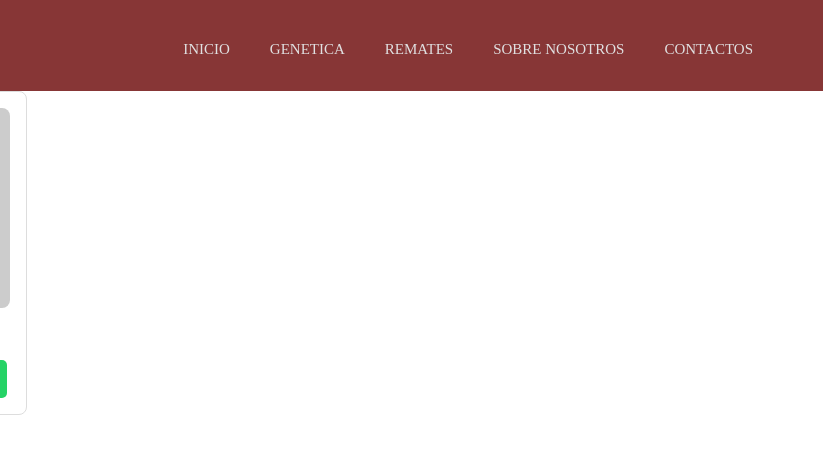
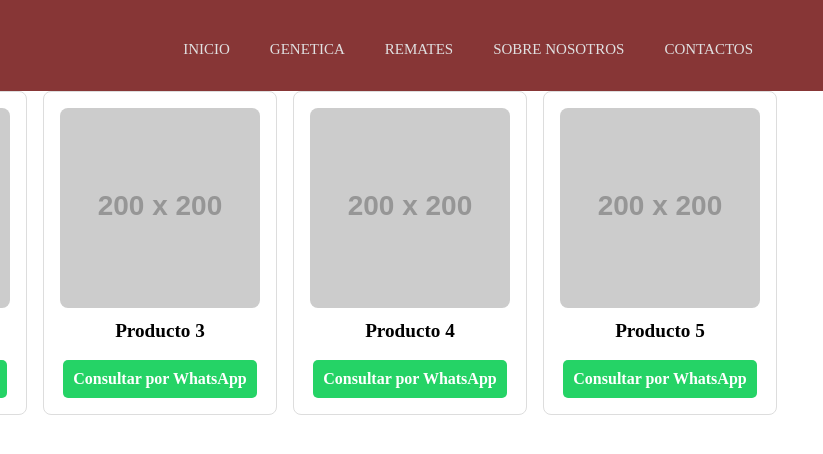
Before and after one commit to ivaneichenberger/Cabanas-Bosquejo-Prueba-Tecnica, a plain HTML site: page genetica.html in a window 1280 px wide. Shown: the full height of the page, 457-1280 px from the left. Drawn offline with Linux system fonts and the light colour scheme; placeholder pictures from the web are drawn by us.

Commit message:
genetica cards commit

```diff
--- a/genetica.html
+++ b/genetica.html
@@ -19,7 +19,7 @@
            </div>
         <nav class="links-container">
             <ul class="links-container-li">
-                <li class="link-li"><a href="#" class="link">INICIO</a></li>
+                <li class="link-li"><a href="index.html" class="link">INICIO</a></li>
                 <li class="link-li"><a href="genetica.html" class="link">GENETICA</a></li>
                 <li class="link-li"><a href="#" class="link">REMATES</a></li>
                 <li class="link-li"><a href="#" class="link">SOBRE NOSOTROS</a></li>
--- a/js/index.js
+++ b/js/index.js
@@ -1,7 +1,6 @@
 document.addEventListener("DOMContentLoaded", () => {
     const cardContainer = document.getElementById("card-container");
 
-    // Cargar los datos desde el archivo JSON
     fetch("../json/data.json")
         .then(response => response.json())
         .then(data => {
@@ -21,18 +20,17 @@ document.addEventListener("DOMContentLoaded", () => {
                     </div>
                 `;
 
-                // Evento de clic para expandir o colapsar la card
                 card.addEventListener("click", () => {
                     if (card.classList.contains("expanded")) {
                         card.classList.remove("expanded");
                         card.querySelector(".extra-info").style.display = "none";
                     } else {
-                        // Cerrar cualquier otra card expandida
+
                         document.querySelectorAll(".card.expanded").forEach(expandedCard => {
                             expandedCard.classList.remove("expanded");
                             expandedCard.querySelector(".extra-info").style.display = "none";
                         });
-                        // Expandir la card seleccionada y mostrar detalles extra
+
                         card.classList.add("expanded");
                         card.querySelector(".extra-info").style.display = "block";
                     }
--- a/json/data.json
+++ b/json/data.json
@@ -16,5 +16,34 @@
         "fechaNacimiento": "2021-05-20",
         "registro": "XYZ456",
         "familia": "Familia B"
+    },
+    {
+        "nombre": "Producto 3",
+        "descripcion": "Este es el producto 2, diseñado con las mejores características.",
+        "imagen": "https://via.placeholder.com/200",
+        "whatsapp": "https://wa.me/1234567890",
+        "fechaNacimiento": "2021-05-20",
+        "registro": "XYZ456",
+        "familia": "Familia B"
+    }
+    ,
+    {
+        "nombre": "Producto 4",
+        "descripcion": "Este es el producto 2, diseñado con las mejores características.",
+        "imagen": "https://via.placeholder.com/200",
+        "whatsapp": "https://wa.me/1234567890",
+        "fechaNacimiento": "2021-05-20",
+        "registro": "XYZ456",
+        "familia": "Familia B"
+    }
+    ,
+    {
+        "nombre": "Producto 5",
+        "descripcion": "Este es el producto 2, diseñado con las mejores características.",
+        "imagen": "https://via.placeholder.com/200",
+        "whatsapp": "https://wa.me/1234567890",
+        "fechaNacimiento": "2021-05-20",
+        "registro": "XYZ456",
+        "familia": "Familia B"
     }
 ]
```
